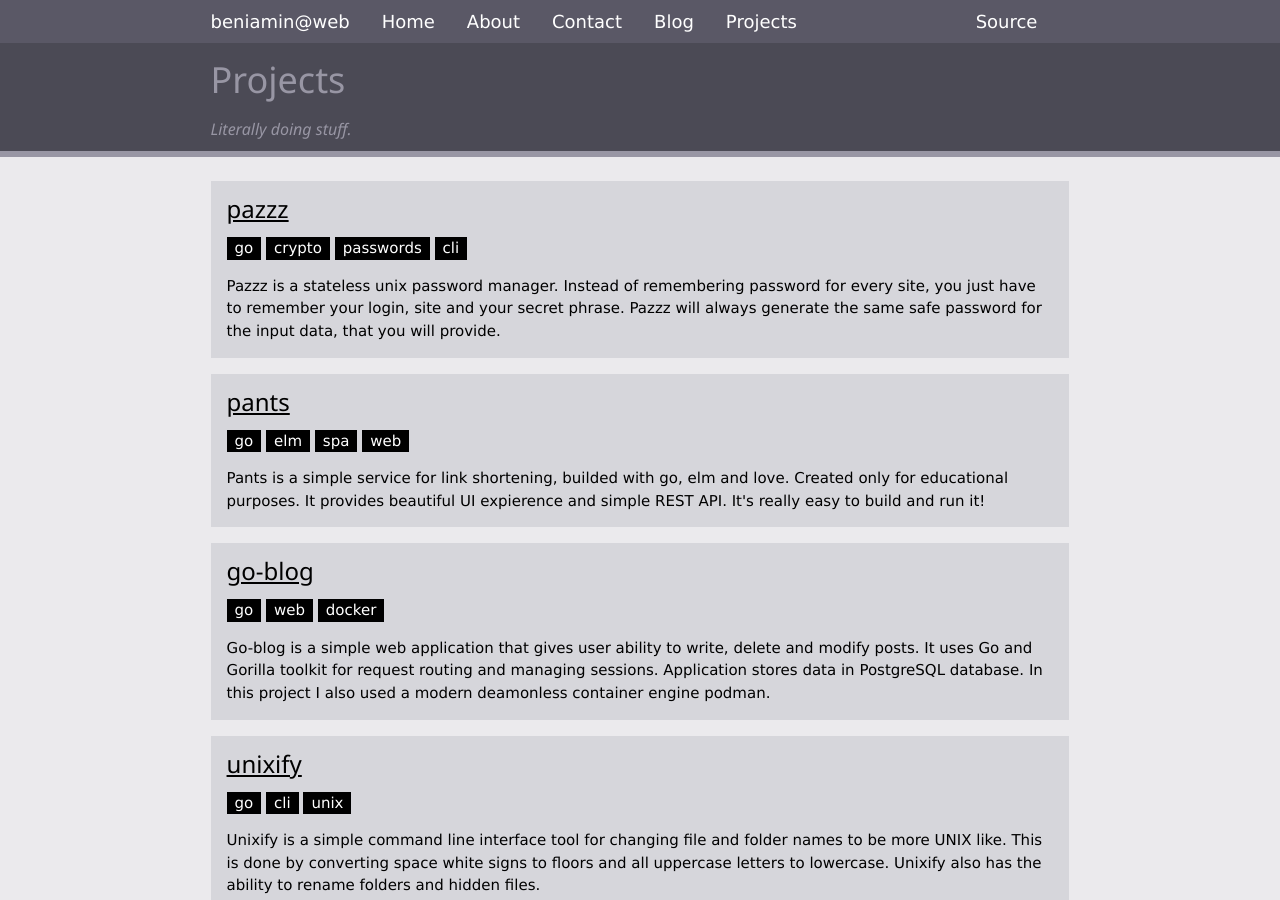
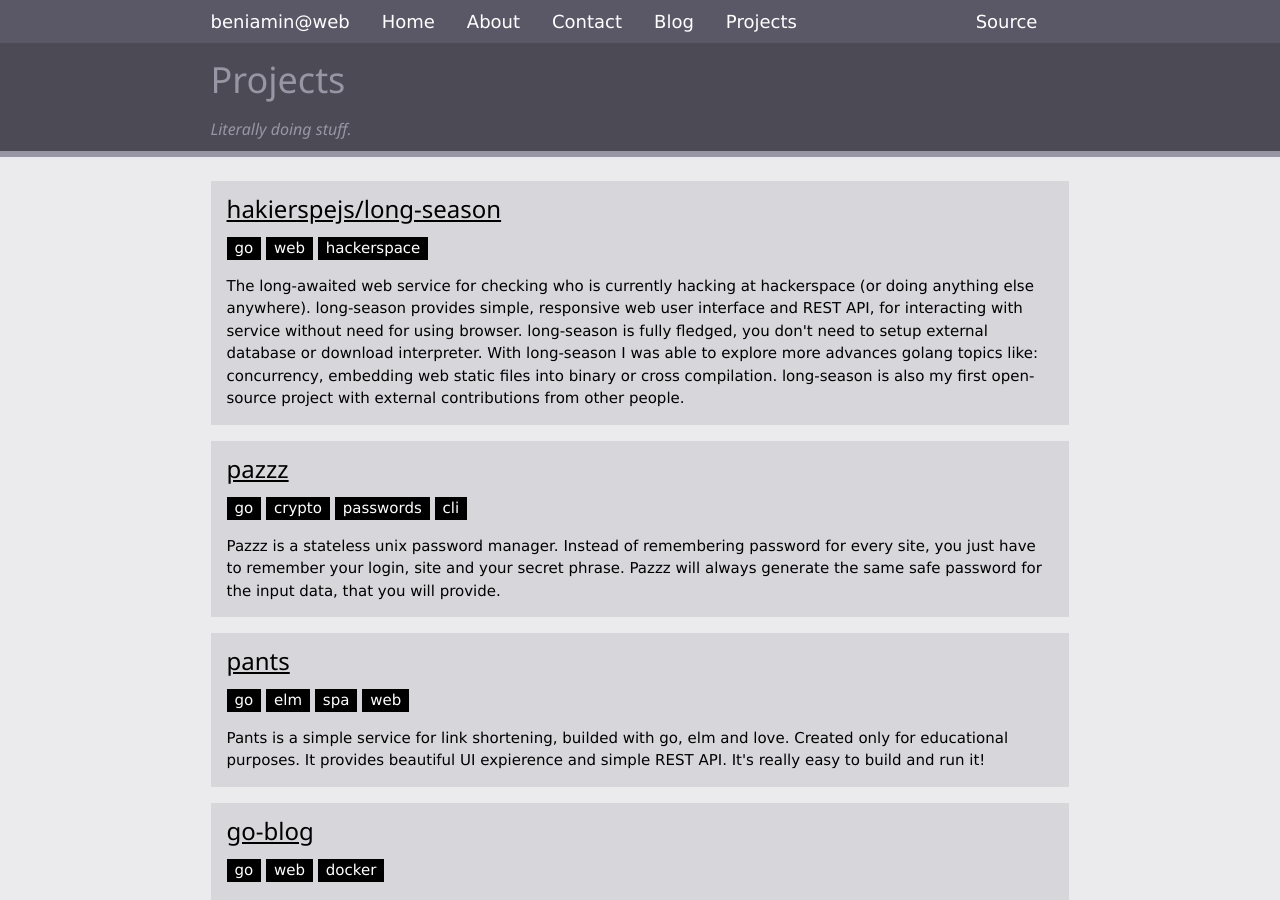
Before and after one commit to thinkofher/thinkofher.github.io, a Jekyll site: the page built from projects.html, in a window 1280 px wide and 900 px high. Built offline with Jekyll 4.4.1, drawn with Linux system fonts in a browser that asks for light colours.

Commit message:
Add long-season to projects.

```diff
--- a/_data/projects.yml
+++ b/_data/projects.yml
@@ -1,4 +1,17 @@
 ---
+- name: hakierspejs/long-season
+  url: https://github.com/hakierspejs/long-season
+  tags: [go, web, hackerspace]
+  description: |
+      The long-awaited web service for checking who is currently hacking
+      at hackerspace (or doing anything else anywhere). long-season provides
+      simple, responsive web user interface and REST API, for interacting with
+      service without need for using browser. long-season is fully fledged, you
+      don't need to setup external database or download interpreter. With long-season
+      I was able to explore more advances golang topics like: concurrency, embedding
+      web static files into binary or cross compilation. long-season is also my first
+      open-source project with external contributions from other people.
+
 - name: pazzz
   url: https://github.com/thinkofher/pazzz
   tags: [go, crypto, passwords, cli]
```
